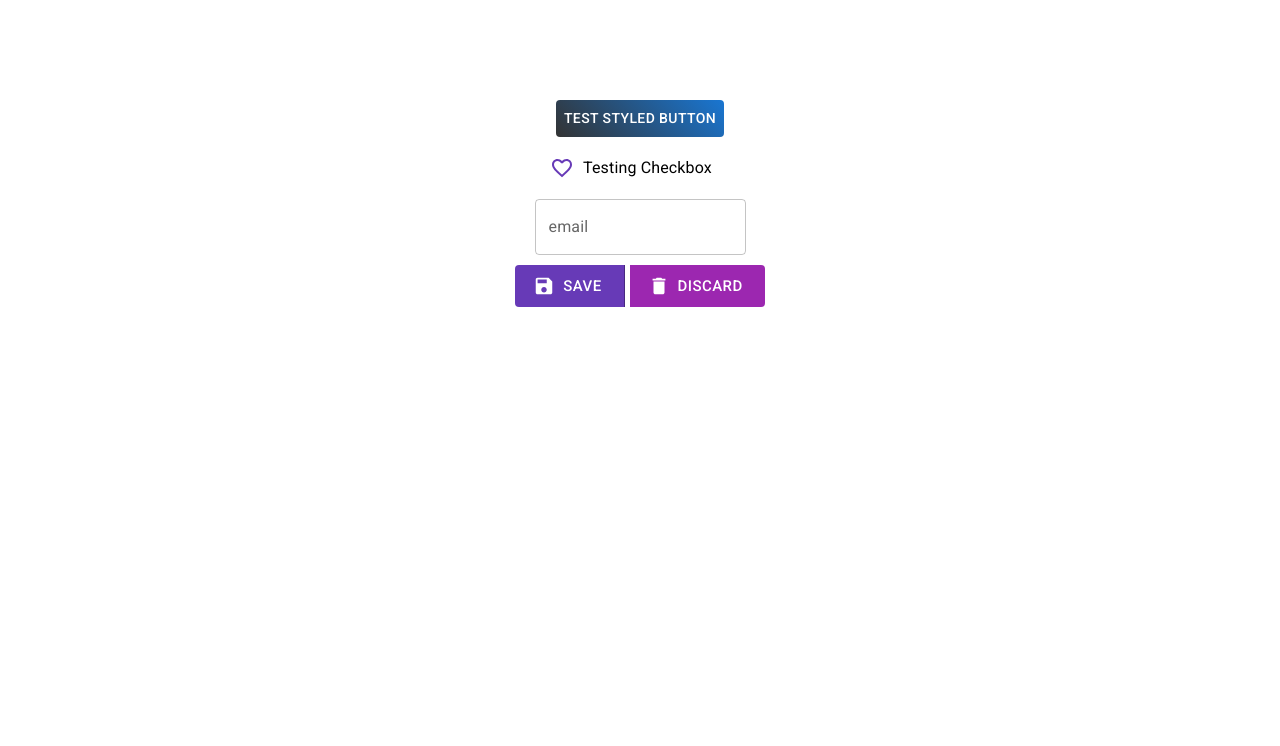
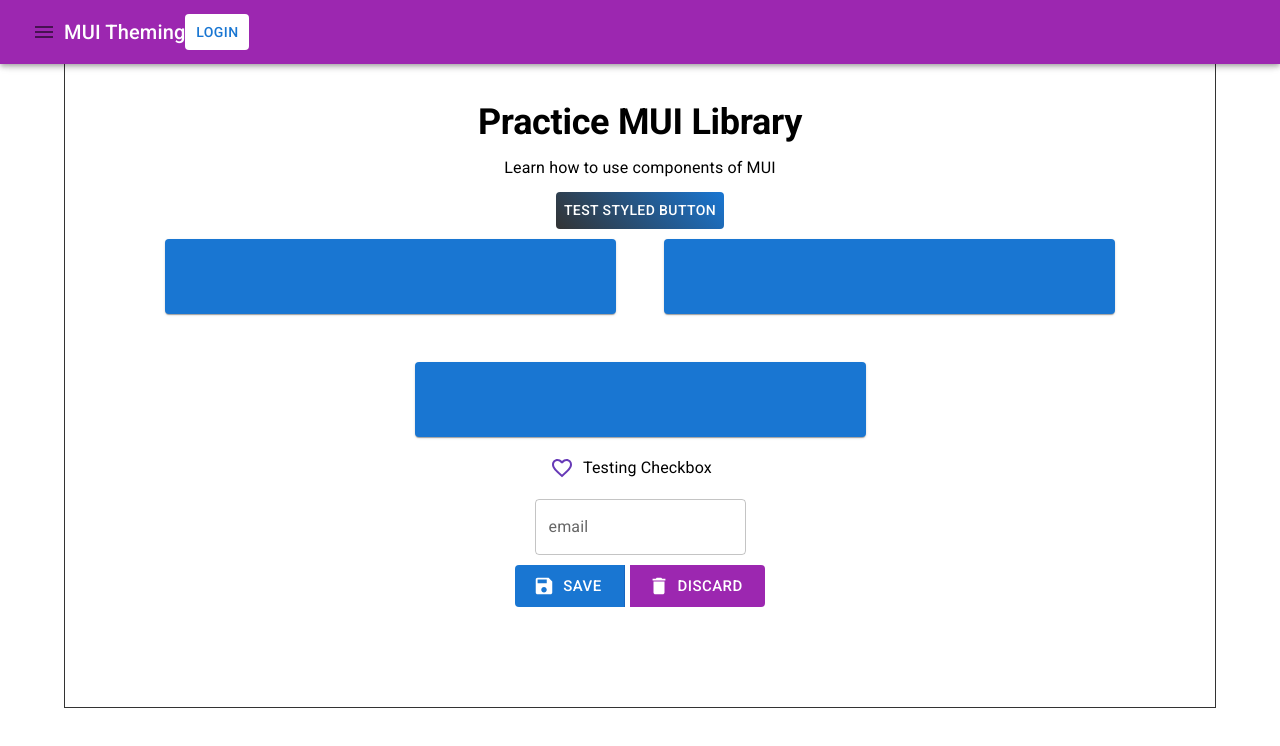
Before and after one commit to kimnewbie/mui_basic, a React (Create React App) app: page / in a window 1280 px wide. Shown: the top 746 px of the page. Built offline with nearby package versions, Linux system fonts and the light colour scheme.

Commit message:
paper, grind, appbar, toolbar, iconbutton etc

```diff
--- a/src/materialUIReactTutorial/components/TestPage.js
+++ b/src/materialUIReactTutorial/components/TestPage.js
@@ -1,20 +1,40 @@
 import React, { useState } from 'react';
+import 'fontsource-roboto';
 import { makeStyles } from '@mui/styles';
 import { createTheme, ThemeProvider } from '@mui/material/styles';
-import { Button, ButtonGroup, Checkbox, FormControlLabel, TextField, Typography } from '@mui/material';
-import { Delete, Favorite, FavoriteBorder, Gradient, Save } from '@mui/icons-material';
 import { orange, red, green, deepPurple, purple } from '@mui/material/colors';
-import 'fontsource-roboto';
+import { Delete, Favorite, FavoriteBorder, Gradient, Save, MenuOutlined } from '@mui/icons-material';
+import {
+    Button,
+    ButtonGroup,
+    Checkbox,
+    FormControlLabel,
+    TextField,
+    Typography,
+    Container,
+    Paper,
+    Grid,
+    AppBar,
+    Toolbar,
+    IconButton,
+} from '@mui/material';
 
 const theme = createTheme({
-    palette: {
-        primary: {
-            main: deepPurple[500],
-        },
-        secondary: {
-            main: purple[500]
+    // palette: {
+    //     primary: {
+    //         main: deepPurple[500],
+    //     },
+    //     secondary: {
+    //         main: purple[500]
+    //     }
+    // },
+    typography: {
+        h2: {
+            fontSize: 36,
+            fontWeight: 'bold',
+            // backgroundColor: '#333'
         }
-    },
+    }
 });
 
 const useStyles = makeStyles({
@@ -24,6 +44,7 @@ const useStyles = makeStyles({
         flexDirection: 'column',
         gap: 10,
         alignItems: 'center',
+        border: '1px solid #333'
     },
     btn_group: {
         display: 'flex',
@@ -70,9 +91,42 @@ const TestPage = () => {
     const classes = useStyles();
     return (
         <ThemeProvider theme={theme}>
+            <Container>{/* padding이 생김 */}
                 <div className={classes.root}>
+                    <AppBar color='secondary'>
+                        <Toolbar>
+                            <IconButton>
+                                <MenuOutlined />
+                            </IconButton>
+                            <Typography variant='h6'>
+                                MUI Theming
+                            </Typography>
+                            <Button style={{ background: '#fff' }}>
+                                LogIn
+                            </Button>
+                        </Toolbar>
+                    </AppBar>
+                    <Typography variant='h2' component='div'>
+                        Practice MUI Library
+                    </Typography>
+                    <Typography variant='subtitle1'>
+                        Learn how to use components of MUI
+                    </Typography>
                     <>
                         <ButtonStyled />
+                    </>
+                    <>
+                        <Grid container spacing={6} justifyContent='center'>
+                            <Grid item xs={3} sm={6}> {/* sm은 한줄이되 비율이 6 */}
+                                <Paper style={{ background: '#1976d2', height: 75, width: '100%' }} />
+                            </Grid>
+                            <Grid item xs={3} sm={6}>
+                                <Paper style={{ background: '#1976d2', height: 75, width: '100%' }} />
+                            </Grid>
+                            <Grid item xs={3} sm={6}>
+                                <Paper style={{ background: '#1976d2', height: 75, width: '100%' }} />
+                            </Grid>
+                        </Grid>
                     </>
                     <>
                         <CheckboxExample />
@@ -110,6 +164,7 @@ const TestPage = () => {
                         </ButtonGroup>
                     </>
                 </div>
+            </Container>
         </ThemeProvider>
     );
 };
```
Lines whose indentation alone changed are shown as unchanged.
